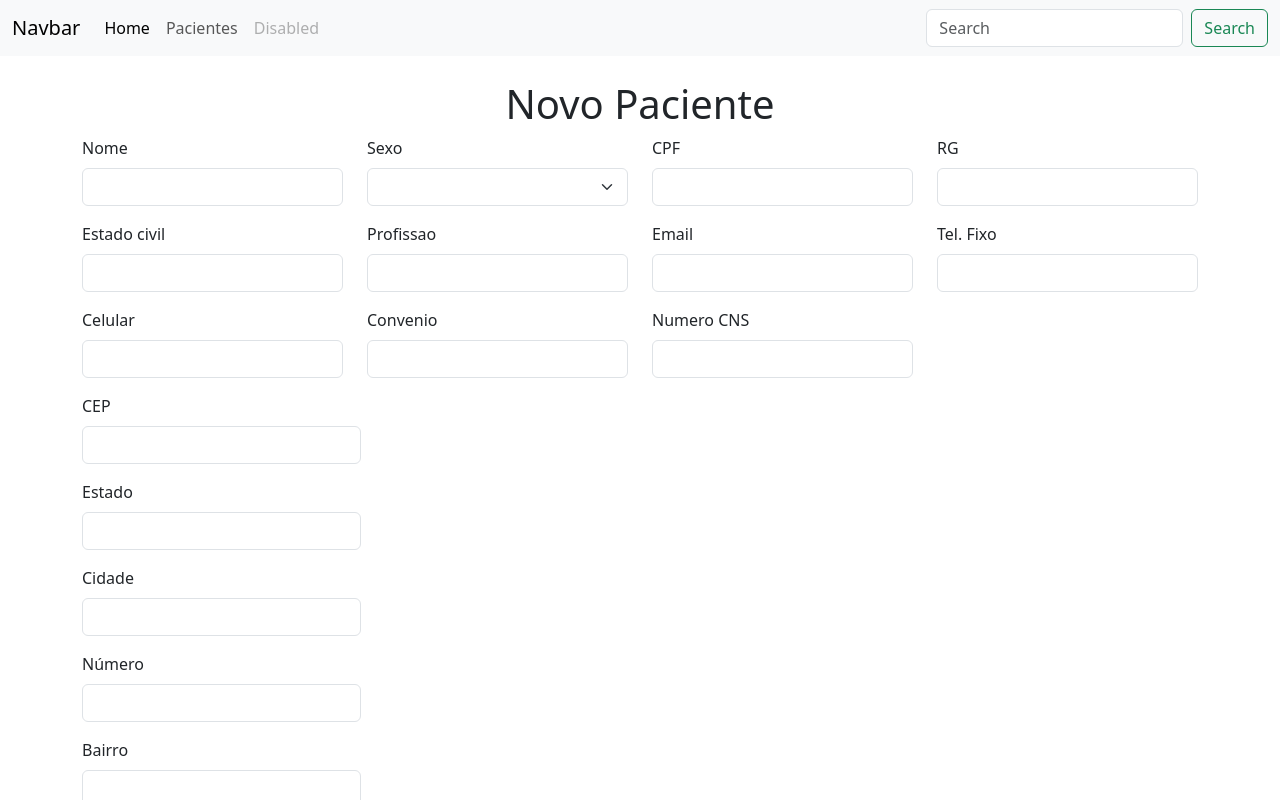
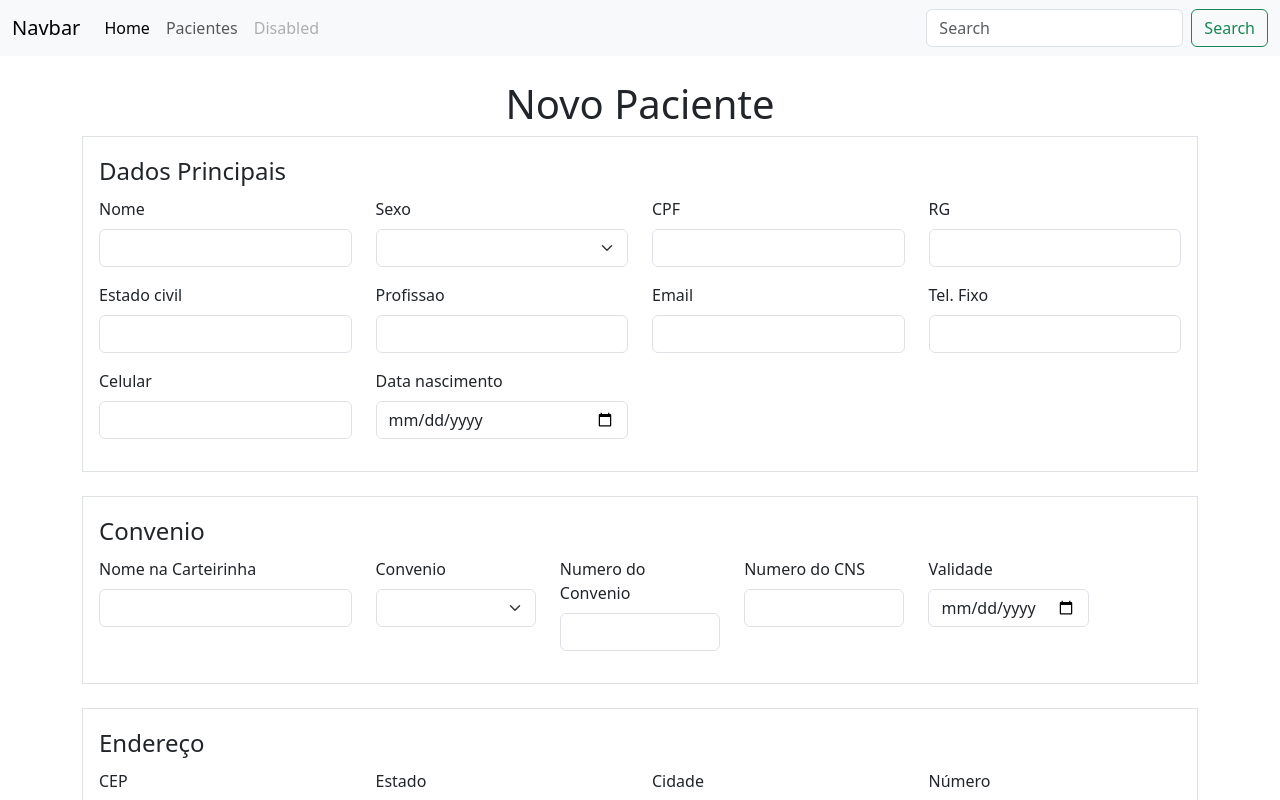
Before and after one commit to victorEsantos/appfisio, an Angular app: page /pacientes/novo in a window 1280 px wide. Shown: the top 800 px of the page. Built offline with nearby package versions, Linux system fonts and the light colour scheme; no server answers.

Commit message:
cadastro e alteracao de paciente

```diff
--- a/src/app/cadastrar-pacientes-comp/cadastrar-pacientes-comp.component.html
+++ b/src/app/cadastrar-pacientes-comp/cadastrar-pacientes-comp.component.html
@@ -2,7 +2,11 @@
 <form class="needs-validation" novalidate [formGroup]="form">
   <div class="form-group">
 
+
+    <fieldset class="form-group border p-3">
       <div class="row">
+        <legend>Dados Principais</legend>
+
         <div class="mb-3 col-lg-3">
           <label for="nome" class="form-label">Nome</label>
           <input type="text" class="form-control" id="nome" formControlName="nome">
@@ -57,16 +61,65 @@
         </div>
 
         <div class="mb-3 col-lg-3">
-        <label for="convenio" class="form-label">Convenio</label>
-        <input type="text" class="form-control" id="convenio" formControlName="convenio">
+          <label for="dataNascimento" class="form-label">Data nascimento</label>
+          <input id="dataNascimento" class="form-control" type="date" formControlName="nascimento"
+                 formArrayName="nascimento"/>
         </div>
 
+      </div>
+
+
+    </fieldset>
+
+
+    <fieldset class="form-group border p-3 mt-4">
+      <legend class="w-auto">Convenio</legend>
+      <div formGroupName="convenio" class="row">
         <div class="mb-3 col-lg-3">
-        <label for="numeroCns" class="form-label">Numero CNS</label>
+          <label for="nomeCarteirinha" class="form-label">Nome na Carteirinha</label>
+          <input type="text" class="form-control" id="nomeCarteirinha" formControlName="nome">
+        </div>
+
+        <div class="mb-3 col-lg-2">
+          <label for="convenio" class="form-label">Convenio</label>
+          <select class="form-select" id="convenio" formControlName="convenio">
+            <option selected>Selecione</option>
+            <option value="PARTICULAR">Particular</option>
+            <option value="BRADESCO">Bradesco</option>
+            <option value="CASSI">Cassi</option>
+            <option value="MEDISERVICE">Mediservice</option>
+            <option value="SAUDE_CAIXA">Saúde Caiza</option>
+            <option value="SC_SAUDE">SC Saúde</option>
+            <option value="UNIMED">Unimed</option>
+            <option value="LIFE_DAY">Life Day</option>
+            <option value="SAUDE_JOINVILLE">Saúde Joinville</option>
+            <option value="PARANA_CLINICAS">Paraná Clinicass</option>
+          </select>
+        </div>
+
+        <div class="mb-3 col-lg-2">
+          <label for="numeroConvenio" class="form-label">Numero do Convenio</label>
+          <input type="text" class="form-control" id="numeroConvenio" formControlName="numero">
+        </div>
+
+        <div class="mb-3 col-lg-2">
+          <label for="numeroCns" class="form-label">Numero do CNS</label>
           <input type="text" class="form-control" id="numeroCns" formControlName="numeroCns">
         </div>
 
-      <div formGroupName="endereco">
+        <div class="mb-3 col-lg-2">
+          <label for="validade" class="form-label">Validade</label>
+          <input id="validade" class="form-control" type="date" formControlName="validade"
+                 formArrayName="validade"/>
+        </div>
+
+      </div>
+    </fieldset>
+
+
+    <fieldset class="form-group border p-3 mt-4">
+      <legend>Endereço</legend>
+      <div formGroupName="endereco" class="row">
 
         <div class="mb-3 col-lg-3">
           <label for="cep" class="form-label">CEP</label>
@@ -98,11 +151,7 @@
           <input type="text" class="form-control" id="complemento" formControlName="complemento">
         </div>
       </div>
-
-      <div class="mb-3 col-lg-3">
-        <label for="dataNascimento" class="form-label">Data nascimento</label>
-        <input id="dataNascimento" class="form-control" type="date"/>
-      </div>
+    </fieldset>
 
   </div>
 
@@ -110,6 +159,5 @@
     <button class="btn btn-primary btn-block col-12" type="submit" (click)="onSubmit()">Salvar</button>
   </div>
 
-  </div>
 
 </form>
--- a/src/app/cadastrar-pacientes-comp/cadastrar-pacientes-comp.component.ts
+++ b/src/app/cadastrar-pacientes-comp/cadastrar-pacientes-comp.component.ts
@@ -21,8 +21,13 @@ export class CadastrarPacientesCompComponent implements OnInit {
     email: [],
     telefoneFixo: [],
     celular: [],
-    convenio: [],
-    numeroCns: [],
+    convenio: this.fb.group({
+      nome: [],
+      numero: [],
+      validade: [],
+      convenio: [],
+      numeroCns: []
+    }),
     endereco: this.fb.group({
       cep: [],
       estado: [],
--- a/src/app/editar-paciente/editar-paciente.component.html
+++ b/src/app/editar-paciente/editar-paciente.component.html
@@ -2,7 +2,11 @@
 <form class="needs-validation" novalidate [formGroup]="form">
   <div class="form-group">
 
+
+    <fieldset class="form-group border p-3">
       <div class="row">
+        <legend>Dados Principais</legend>
+
         <div class="mb-3 col-lg-3">
           <label for="nome" class="form-label">Nome</label>
           <input type="text" class="form-control" id="nome" formControlName="nome">
@@ -57,16 +61,65 @@
         </div>
 
         <div class="mb-3 col-lg-3">
-        <label for="convenio" class="form-label">Convenio</label>
-        <input type="text" class="form-control" id="convenio" formControlName="convenio">
+          <label for="dataNascimento" class="form-label">Data nascimento</label>
+          <input id="dataNascimento" class="form-control" type="date" formControlName="nascimento"
+                 formArrayName="nascimento"/>
         </div>
 
+      </div>
+
+
+    </fieldset>
+
+
+    <fieldset class="form-group border p-3 mt-4">
+      <legend class="w-auto">Convenio</legend>
+      <div formGroupName="convenio" class="row">
         <div class="mb-3 col-lg-3">
-        <label for="numeroCns" class="form-label">Numero CNS</label>
+          <label for="nomeCarteirinha" class="form-label">Nome na Carteirinha</label>
+          <input type="text" class="form-control" id="nomeCarteirinha" formControlName="nome">
+        </div>
+
+        <div class="mb-3 col-lg-2">
+          <label for="convenio" class="form-label">Convenio</label>
+          <select class="form-select" id="convenio" formControlName="convenio">
+            <option selected>Selecione</option>
+            <option value="PARTICULAR">Particular</option>
+            <option value="BRADESCO">Bradesco</option>
+            <option value="CASSI">Cassi</option>
+            <option value="MEDISERVICE">Mediservice</option>
+            <option value="SAUDE_CAIXA">Saúde Caiza</option>
+            <option value="SC_SAUDE">SC Saúde</option>
+            <option value="UNIMED">Unimed</option>
+            <option value="LIFE_DAY">Life Day</option>
+            <option value="SAUDE_JOINVILLE">Saúde Joinville</option>
+            <option value="PARANA_CLINICAS">Paraná Clinicass</option>
+          </select>
+        </div>
+
+        <div class="mb-3 col-lg-2">
+          <label for="numeroConvenio" class="form-label">Numero do Convenio</label>
+          <input type="text" class="form-control" id="numeroConvenio" formControlName="numero">
+        </div>
+
+        <div class="mb-3 col-lg-2">
+          <label for="numeroCns" class="form-label">Numero do CNS</label>
           <input type="text" class="form-control" id="numeroCns" formControlName="numeroCns">
         </div>
 
-      <div formGroupName="endereco">
+        <div class="mb-3 col-lg-2">
+          <label for="validade" class="form-label">Validade</label>
+          <input id="validade" class="form-control" type="date" formControlName="validade"
+                 formArrayName="validade"/>
+        </div>
+
+      </div>
+    </fieldset>
+
+
+    <fieldset class="form-group border p-3 mt-4">
+      <legend>Endereço</legend>
+      <div formGroupName="endereco" class="row">
 
         <div class="mb-3 col-lg-3">
           <label for="cep" class="form-label">CEP</label>
@@ -98,11 +151,7 @@
           <input type="text" class="form-control" id="complemento" formControlName="complemento">
         </div>
       </div>
-
-      <div class="mb-3 col-lg-3">
-        <label for="dataNascimento" class="form-label">Data nascimento</label>
-        <input id="dataNascimento" class="form-control" type="date" formControlName="nascimento" formArrayName="nascimento"/>
-      </div>
+    </fieldset>
 
   </div>
 
@@ -110,6 +159,5 @@
     <button class="btn btn-primary btn-block col-12" type="submit" (click)="onSubmit()">Salvar</button>
   </div>
 
-  </div>
 
 </form>
--- a/src/app/editar-paciente/editar-paciente.component.ts
+++ b/src/app/editar-paciente/editar-paciente.component.ts
@@ -29,8 +29,13 @@ export class EditarPacienteComponent implements OnInit {
     email: [],
     telefoneFixo: [],
     celular: [],
-    convenio: [],
-    numeroCns: [],
+    convenio: this.fb.group({
+      nome: [],
+      numero: [],
+      validade: [],
+      convenio: [],
+      numeroCns: []
+    }),
     endereco: this.fb.group({
       cep: [],
       estado: [],
```
Lines whose indentation alone changed are shown as unchanged.
